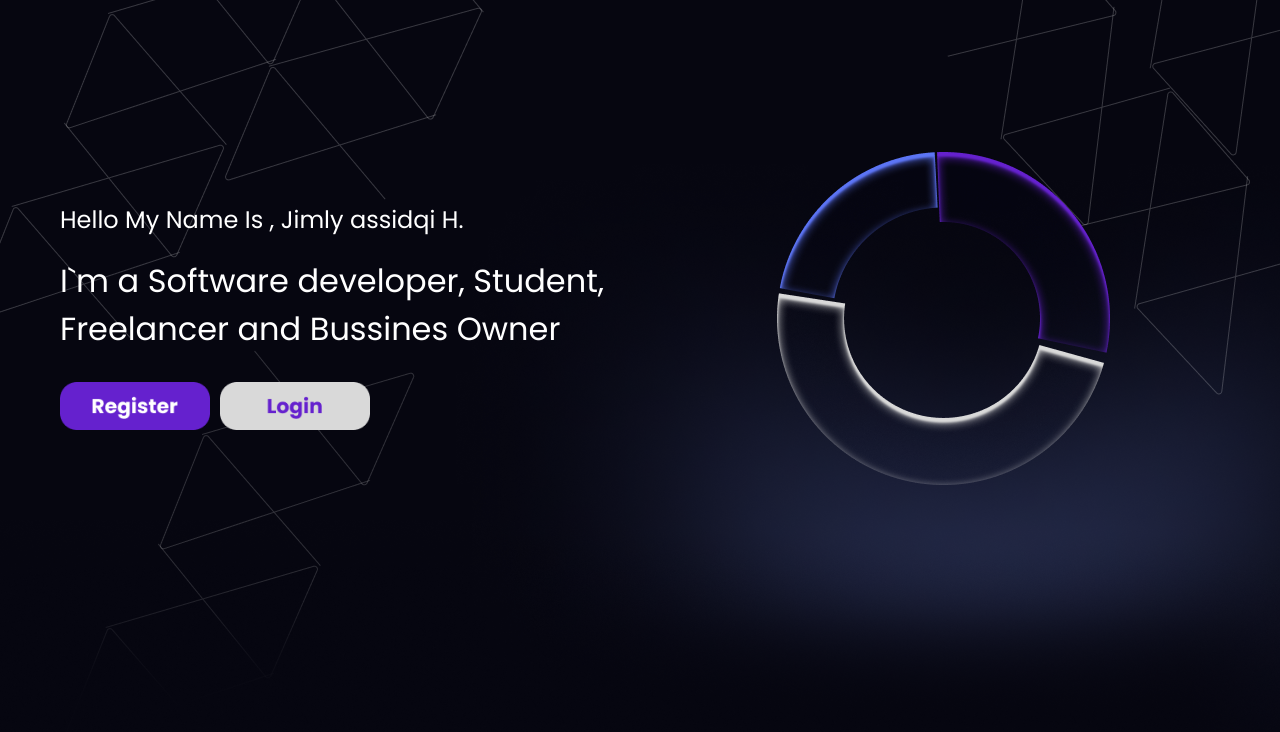
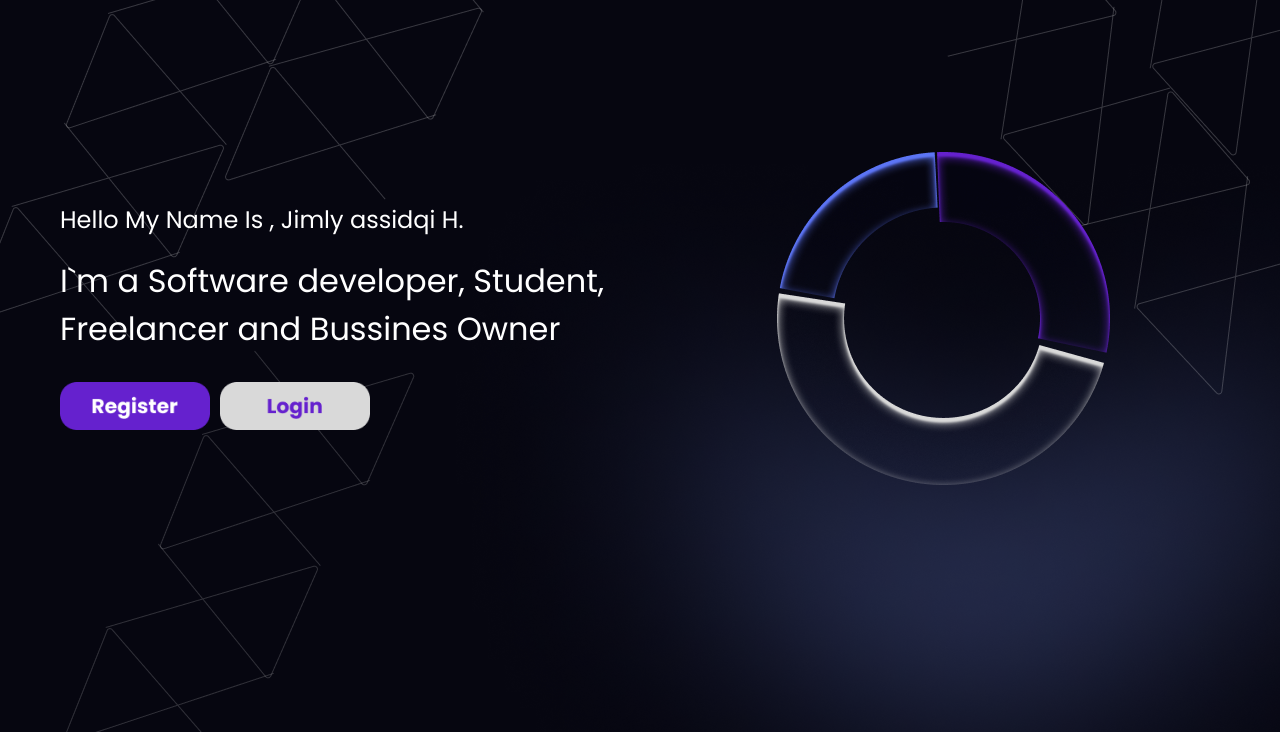
Before and after one commit to Jimly23/Jimly23.github.io, a plain HTML site: page index.html in a window 1280 px wide. Shown: the part 68-800 px from the top of the page. Drawn offline with Linux system fonts and the light colour scheme.

Commit message:
Mengubah isi file index.html dan style.css

```diff
--- a/style.css
+++ b/style.css
@@ -13,7 +13,7 @@ body {
 .landing-page {
     height: 100vh;
     margin: auto;
-    background-image: url(img/homepage.png);
+    background-image: url(img/background.png);
     background-size: cover;
     position: relative;
 }
```
Also changed, not shown: index.html (+0 -2 lines).
